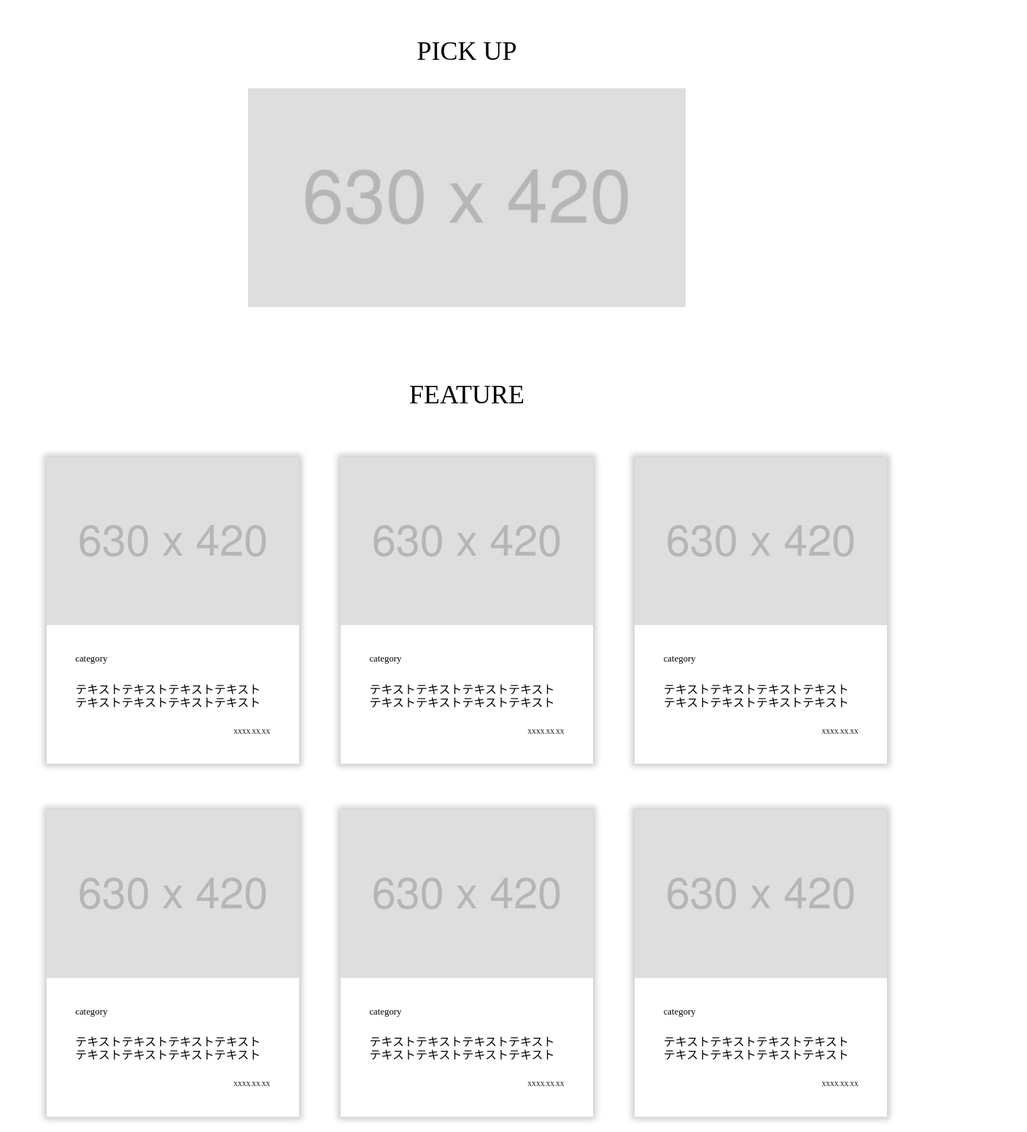
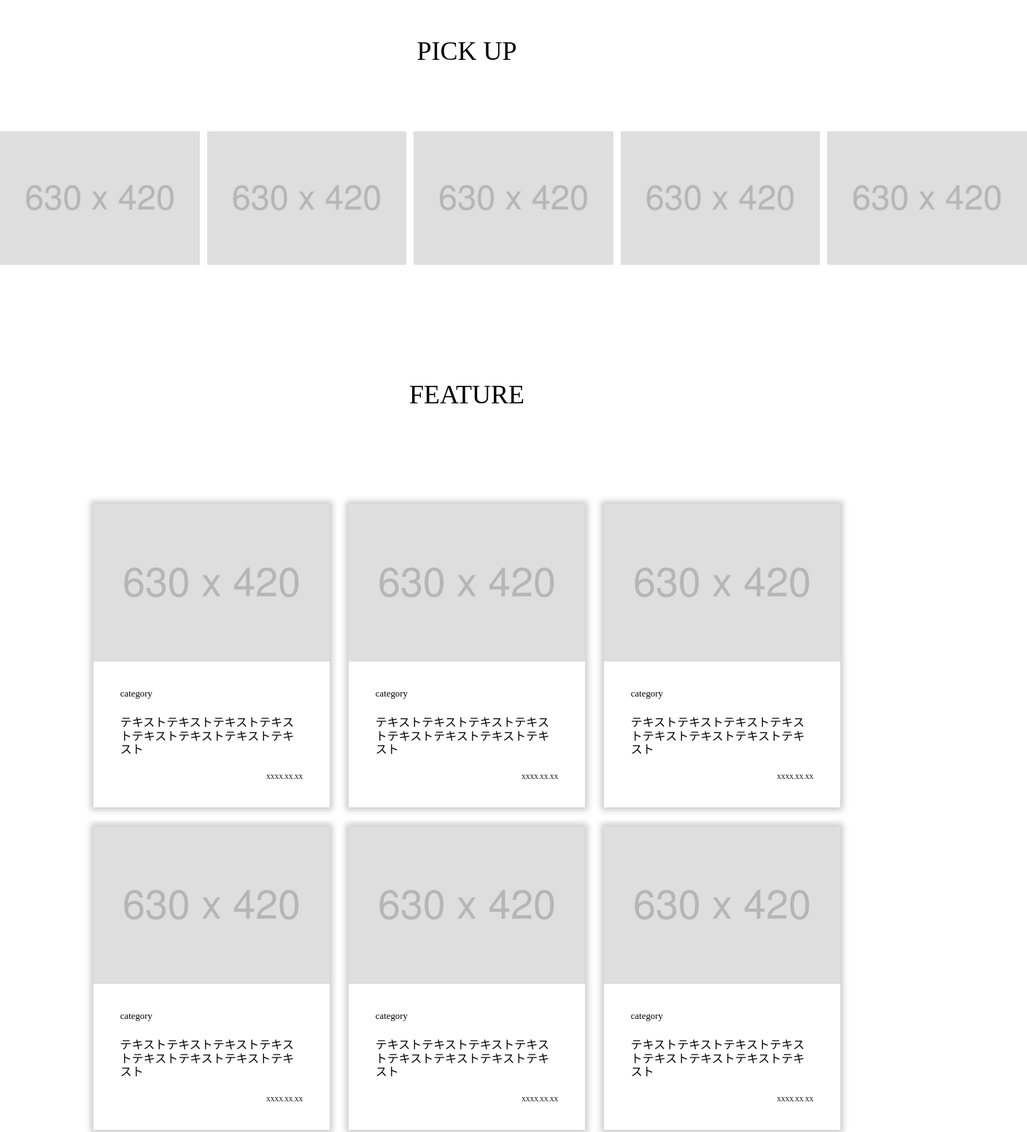
Before and after one commit to Ayako-a-due30/Sneakers, a plain HTML site: page index.html in a window 1280 px wide. Shown: the part 780-2332 px from the top of the page at 73% size, 1408 px wide, since content can reach past the window. Drawn offline with nearby package versions, Linux system fonts and the light colour scheme; some packages are replaced by stand-ins of ours.

Commit message:
Swiper problem: the third photo in the middle

```diff
--- a/css/style.scss
+++ b/css/style.scss
@@ -164,7 +164,7 @@ section {
 // スライドショーーーーーーーーーーーーーー
 .swiper {
   /*スライダーの幅と高さを調整*/
-  width: min(100%, 600px);
+  width: 110%;
   height: 300px;
 }
 
@@ -181,16 +181,17 @@ section {
   /*テキストの色と太さを指定*/
   color: #fff;
   font-weight: bold;
+  img {
+    width: 100%;
+  }
 }
 
-/*①各スライドに以下クラスを追加で付与*/
-/*②スライド背景色を設定*/
 // FEATURE-------------------------
 
 .feature-list {
-  margin: 5%;
+  margin: 10%;
   display: grid;
-  gap: 5%;
+  gap: 26px;
   grid-template-columns: repeat(auto-fit,minmax(300px,1fr));
   .feature-item {
     img {
--- a/js/main.js
+++ b/js/main.js
@@ -36,5 +36,16 @@ mask.addEventListener('click',()=>{
     mask.classList.toggle('active');
     navi.classList.toggle('active');
 })
-
-const swiper = new Swiper(".swiper",{});
+//PICK UP(SWIPER)-----------------------------
+const swiper = new Swiper(".swiper",{
+  slidesPerView:1.5,
+  spaceBetween:10,
+  breakpoints:{
+    960:{
+      spaceBetween:10,
+      slidesPerView:5,
+      // centeredSlides:true,
+    }
+  }
+},
+);
```
Also changed, not shown: css/style.css, 1 other file.
